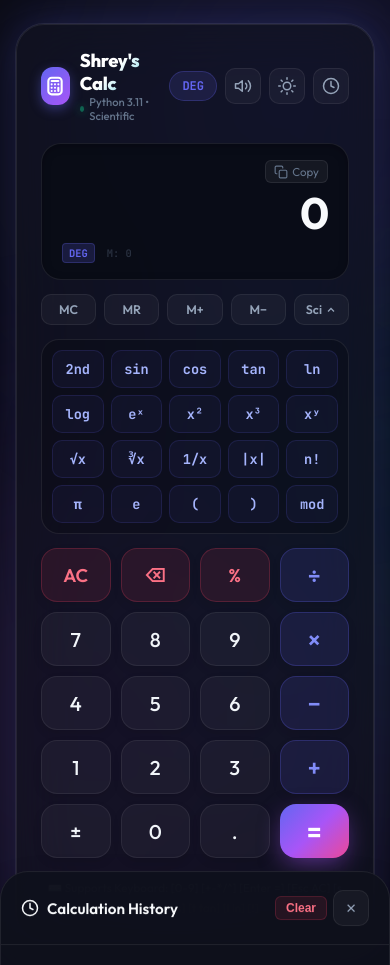
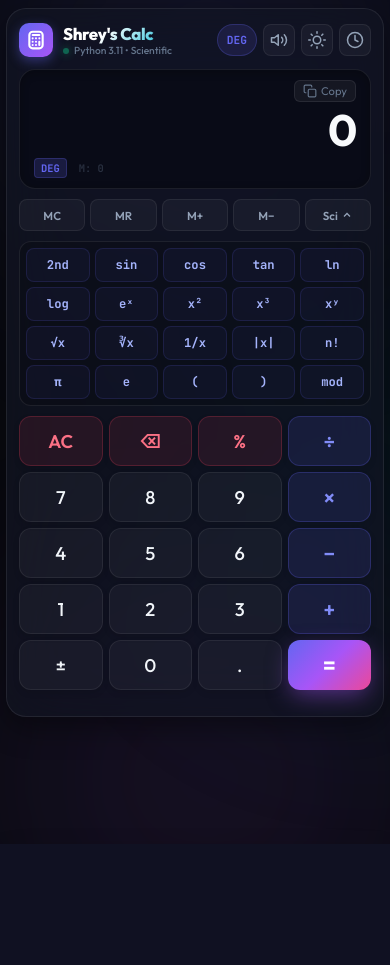
Before and after one commit to Shreyas1384/Calculator, a Flask app: page / in a window 390 px wide. After the commit the page ends 736 px from the top, so only its background shows below. Run offline with Flask 3, Linux system fonts and the light colour scheme; data that the repository does not hold is empty.

Commit message:
Enhance mobile and tablet responsiveness for phones and iPads

```diff
--- a/static/css/style.css
+++ b/static/css/style.css
@@ -10,10 +10,10 @@
 
     /* Theme: Dark Nebula (Default) */
     --bg-page: #090a10;
-    --bg-card: rgba(18, 20, 32, 0.72);
+    --bg-card: rgba(18, 20, 32, 0.75);
     --bg-card-border: rgba(255, 255, 255, 0.08);
     --bg-card-border-glow: rgba(99, 102, 241, 0.25);
-    --bg-display: rgba(10, 12, 22, 0.85);
+    --bg-display: rgba(10, 12, 22, 0.88);
     --text-primary: #f8fafc;
     --text-secondary: #94a3b8;
     --text-muted: #64748b;
@@ -47,7 +47,7 @@
     --btn-eq-text: #ffffff;
     --btn-eq-shadow: 0 8px 24px -4px rgba(168, 85, 247, 0.5);
 
-    --panel-bg: rgba(15, 17, 28, 0.92);
+    --panel-bg: rgba(15, 17, 28, 0.94);
     --panel-border: rgba(255, 255, 255, 0.08);
 
     /* Ambient Lighting */
@@ -150,29 +150,39 @@
     --glow-3: rgba(14, 165, 233, 0.08);
 }
 
-/* Reset and Base Styles */
-* {
+/* Reset and Global Styles */
+*, *::before, *::after {
     margin: 0;
     padding: 0;
     box-sizing: border-box;
     -webkit-tap-highlight-color: transparent;
 }
 
+html {
+    font-size: 16px;
+    height: 100%;
+}
+
 body {
     font-family: var(--font-main);
     background-color: var(--bg-page);
     color: var(--text-primary);
-    min-height: 100vh;
+    min-height: 100%;
+    min-height: 100dvh;
     display: flex;
     align-items: center;
     justify-content: center;
     overflow-x: hidden;
     position: relative;
-    padding: 24px 16px;
+    padding: 20px 16px;
+    padding-top: calc(20px + env(safe-area-inset-top));
+    padding-bottom: calc(20px + env(safe-area-inset-bottom));
+    padding-left: calc(16px + env(safe-area-inset-left));
+    padding-right: calc(16px + env(safe-area-inset-right));
     transition: background-color 0.35s ease, color 0.35s ease;
 }
 
-/* Animated Ambient Glow Backdrops */
+/* Ambient Glow Orbs */
 .ambient-glow {
     position: fixed;
     border-radius: 50%;
@@ -183,36 +193,36 @@ body {
 }
 
 .glow-1 {
-    width: 480px;
-    height: 480px;
+    width: min(480px, 90vw);
+    height: min(480px, 90vw);
     background: var(--glow-1);
-    top: -120px;
-    left: 10%;
+    top: -100px;
+    left: 5%;
     animation: pulseGlow 12s ease-in-out infinite alternate;
 }
 
 .glow-2 {
-    width: 520px;
-    height: 520px;
+    width: min(520px, 90vw);
+    height: min(520px, 90vw);
     background: var(--glow-2);
-    bottom: -150px;
-    right: 10%;
+    bottom: -120px;
+    right: 5%;
     animation: pulseGlow 15s ease-in-out infinite alternate-reverse;
 }
 
 .glow-3 {
-    width: 380px;
-    height: 380px;
+    width: min(380px, 80vw);
+    height: min(380px, 80vw);
     background: var(--glow-3);
     top: 40%;
-    left: 45%;
+    left: 50%;
     transform: translate(-50%, -50%);
     animation: pulseGlow 10s ease-in-out infinite alternate;
 }
 
 @keyframes pulseGlow {
     0% { transform: scale(1) translate(0, 0); }
-    100% { transform: scale(1.15) translate(30px, -20px); }
+    100% { transform: scale(1.15) translate(20px, -15px); }
 }
 
 /* Master App Layout Container */
@@ -222,29 +232,29 @@ body {
     display: flex;
     align-items: flex-start;
     justify-content: center;
-    gap: 24px;
-    max-width: 1020px;
+    gap: 20px;
+    max-width: 1040px;
     width: 100%;
 }
 
 /* ==========================================================================
-   Calculator Main Card (Glassmorphic)
+   Calculator Card (Glassmorphic Container)
    ========================================================================== */
 .calculator-card {
     background: var(--bg-card);
     backdrop-filter: blur(28px) saturate(180%);
     -webkit-backdrop-filter: blur(28px) saturate(180%);
     border: 1px solid var(--bg-card-border);
-    border-radius: 28px;
+    border-radius: 26px;
     box-shadow: 0 25px 50px -12px rgba(0, 0, 0, 0.45),
                 0 0 0 1px var(--bg-card-border),
                 0 0 40px var(--bg-card-border-glow);
     width: 100%;
-    max-width: 460px;
-    padding: 24px;
+    max-width: 480px;
+    padding: 22px;
     display: flex;
     flex-direction: column;
-    gap: 14px;
+    gap: 12px;
     transition: transform 0.2s ease, box-shadow 0.3s ease;
 }
 
@@ -253,7 +263,7 @@ body {
     display: flex;
     align-items: center;
     justify-content: space-between;
-    padding-bottom: 6px;
+    padding-bottom: 4px;
 }
 
 .brand {
@@ -272,6 +282,7 @@ body {
     justify-content: center;
     color: #ffffff;
     box-shadow: 0 4px 12px var(--accent-glow);
+    flex-shrink: 0;
 }
 
 .brand-text {
@@ -295,7 +306,7 @@ body {
 }
 
 .engine-badge {
-    font-size: 0.7rem;
+    font-size: 0.68rem;
     color: var(--text-muted);
     display: flex;
     align-items: center;
@@ -321,7 +332,7 @@ body {
 .header-actions {
     display: flex;
     align-items: center;
-    gap: 8px;
+    gap: 6px;
 }
 
 .pill-btn {
@@ -331,10 +342,14 @@ body {
     font-family: var(--font-mono);
     font-size: 0.75rem;
     font-weight: 700;
-    padding: 6px 12px;
-    border-radius: 20px;
+    padding: 6px 11px;
+    border-radius: 18px;
     cursor: pointer;
     transition: all 0.2s ease;
+    min-height: 36px;
+    display: inline-flex;
+    align-items: center;
+    justify-content: center;
 }
 
 .pill-btn:hover {
@@ -354,6 +369,7 @@ body {
     justify-content: center;
     cursor: pointer;
     transition: all 0.2s ease;
+    flex-shrink: 0;
 }
 
 .icon-btn:hover {
@@ -373,11 +389,11 @@ body {
     background: var(--bg-display);
     border: 1px solid var(--bg-card-border);
     border-radius: 20px;
-    padding: 16px 20px;
+    padding: 14px 18px;
     display: flex;
     flex-direction: column;
     justify-content: space-between;
-    min-height: 125px;
+    min-height: 118px;
     box-shadow: inset 0 2px 8px rgba(0, 0, 0, 0.25);
     position: relative;
     overflow: hidden;
@@ -392,13 +408,13 @@ body {
 
 .expression-line {
     font-family: var(--font-mono);
-    font-size: 0.92rem;
+    font-size: 0.88rem;
     color: var(--text-secondary);
     white-space: nowrap;
     overflow-x: auto;
     scrollbar-width: none;
     letter-spacing: 0.02em;
-    max-width: 320px;
+    max-width: 80%;
 }
 
 .expression-line::-webkit-scrollbar {
@@ -409,7 +425,7 @@ body {
     background: rgba(255, 255, 255, 0.05);
     border: 1px solid rgba(255, 255, 255, 0.08);
     color: var(--text-muted);
-    font-size: 0.72rem;
+    font-size: 0.7rem;
     font-family: var(--font-main);
     padding: 3px 8px;
     border-radius: 6px;
@@ -426,24 +442,27 @@ body {
 }
 
 .display-main {
-    margin: 6px 0;
+    margin: 4px 0;
     display: flex;
     justify-content: flex-end;
     align-items: baseline;
     overflow: hidden;
+    width: 100%;
 }
 
 .main-number {
     font-family: var(--font-main);
-    font-size: 2.75rem;
+    font-size: clamp(2rem, 6.5vw, 2.75rem);
     font-weight: 700;
     letter-spacing: -0.03em;
     color: var(--text-primary);
     white-space: nowrap;
     overflow-x: auto;
     scrollbar-width: none;
-    line-height: 1.1;
+    line-height: 1.15;
     outline: none;
+    width: 100%;
+    text-align: right;
     transition: font-size 0.15s ease;
 }
 
@@ -510,7 +529,7 @@ body {
 .memory-bar {
     display: grid;
     grid-template-columns: repeat(5, 1fr);
-    gap: 8px;
+    gap: 7px;
 }
 
 .mem-btn {
@@ -528,6 +547,7 @@ body {
     align-items: center;
     justify-content: center;
     gap: 3px;
+    min-height: 36px;
 }
 
 .mem-btn:hover {
@@ -553,10 +573,10 @@ body {
 .scientific-panel {
     display: none;
     grid-template-columns: repeat(5, 1fr);
-    gap: 7px;
-    padding: 10px;
+    gap: 6px;
+    padding: 8px;
     background: rgba(0, 0, 0, 0.18);
-    border-radius: 18px;
+    border-radius: 16px;
     border: 1px solid var(--bg-card-border);
     animation: slideDown 0.25s cubic-bezier(0.16, 1, 0.3, 1);
 }
@@ -575,13 +595,17 @@ body {
     border: 1px solid var(--btn-sci-border);
     color: var(--btn-sci-text);
     font-family: var(--font-mono);
-    font-size: 0.85rem;
+    font-size: 0.82rem;
     font-weight: 600;
     padding: 9px 0;
+    min-height: 38px;
     border-radius: 10px;
     cursor: pointer;
     transition: all 0.18s ease;
     user-select: none;
+    display: flex;
+    align-items: center;
+    justify-content: center;
 }
 
 .btn-sci:hover {
@@ -601,20 +625,20 @@ body {
 }
 
 /* ==========================================================================
-   Standard Keypad Grid
+   Standard Keypad Grid (4-column grid)
    ========================================================================== */
 .keypad-grid {
     display: grid;
     grid-template-columns: repeat(4, 1fr);
-    gap: 10px;
+    gap: 9px;
 }
 
 .btn {
     font-family: var(--font-main);
     font-size: 1.25rem;
     font-weight: 500;
-    height: 54px;
-    border-radius: 16px;
+    height: 52px;
+    border-radius: 15px;
     border: 1px solid transparent;
     cursor: pointer;
     display: flex;
@@ -623,7 +647,7 @@ body {
     position: relative;
     user-select: none;
     transition: all 0.18s cubic-bezier(0.16, 1, 0.3, 1);
-    box-shadow: 0 4px 8px rgba(0, 0, 0, 0.1);
+    box-shadow: 0 3px 6px rgba(0, 0, 0, 0.1);
 }
 
 .btn:active, .btn.keyboard-active {
@@ -649,14 +673,14 @@ body {
     background: var(--btn-op-bg);
     border-color: var(--btn-op-border);
     color: var(--btn-op-text);
-    font-size: 1.45rem;
+    font-size: 1.4rem;
     font-weight: 600;
 }
 
 .btn-operator:hover {
     background: var(--btn-op-hover);
-    transform: translateY(-2px);
-    box-shadow: 0 6px 14px var(--accent-glow);
+    transform: translateY(-1px);
+    box-shadow: 0 4px 12px var(--accent-glow);
 }
 
 /* Special (AC, DEL, %) */
@@ -678,40 +702,41 @@ body {
     background: var(--btn-eq-bg);
     border: none;
     color: var(--btn-eq-text);
-    font-size: 1.6rem;
+    font-size: 1.55rem;
     font-weight: 700;
     box-shadow: var(--btn-eq-shadow);
 }
 
 .btn-equals:hover {
     filter: brightness(1.1);
-    transform: translateY(-2px) scale(1.02);
-    box-shadow: 0 10px 28px -4px rgba(168, 85, 247, 0.65);
+    transform: translateY(-1px) scale(1.02);
+    box-shadow: 0 8px 24px -4px rgba(168, 85, 247, 0.65);
 }
 
 /* Footer / Tips */
 .calc-footer {
     text-align: center;
-    padding-top: 4px;
+    padding-top: 2px;
 }
 
 .keyboard-hint {
-    font-size: 0.72rem;
+    font-size: 0.7rem;
     color: var(--text-muted);
     letter-spacing: 0.01em;
 }
 
 /* ==========================================================================
-   History Sidebar / Panel
+   History Sidebar / Drawer
    ========================================================================== */
 .history-panel {
     background: var(--panel-bg);
     backdrop-filter: blur(28px);
     -webkit-backdrop-filter: blur(28px);
     border: 1px solid var(--panel-border);
-    border-radius: 28px;
+    border-radius: 26px;
     width: 320px;
-    height: 720px;
+    height: 680px;
+    max-height: 90vh;
     display: flex;
     flex-direction: column;
     box-shadow: 0 25px 50px -12px rgba(0, 0, 0, 0.45);
@@ -723,7 +748,7 @@ body {
     display: flex;
     align-items: center;
     justify-content: space-between;
-    padding: 18px 20px;
+    padding: 16px 18px;
     border-bottom: 1px solid var(--panel-border);
 }
 
@@ -852,14 +875,161 @@ body {
 }
 
 /* ==========================================================================
-   Responsive Adaptations
+   TABLET & IPAD ADAPTATIONS (601px - 1024px)
    ========================================================================== */
-@media (max-width: 820px) {
+@media (min-width: 601px) and (max-width: 1024px) {
+    body {
+        padding: 16px;
+    }
+
+    .app-layout {
+        gap: 16px;
+        max-width: 900px;
+    }
+
+    .calculator-card {
+        max-width: 460px;
+        padding: 20px;
+    }
+
+    .btn {
+        height: 52px;
+    }
+
+    .btn-sci {
+        min-height: 40px;
+        font-size: 0.85rem;
+    }
+
+    .history-panel {
+        width: 280px;
+        height: 650px;
+    }
+}
+
+/* ==========================================================================
+   MOBILE PHONE ADAPTATIONS (iPhone & Android <= 600px)
+   ========================================================================== */
+@media (max-width: 600px) {
+    body {
+        padding: 8px 6px;
+        padding-top: calc(8px + env(safe-area-inset-top));
+        padding-bottom: calc(8px + env(safe-area-inset-bottom));
+        align-items: flex-start;
+    }
+
     .app-layout {
         flex-direction: column;
         align-items: center;
+        width: 100%;
+        gap: 0;
     }
 
+    .calculator-card {
+        max-width: 100%;
+        width: 100%;
+        padding: 14px 12px;
+        border-radius: 20px;
+        gap: 10px;
+        box-shadow: 0 10px 30px rgba(0, 0, 0, 0.4);
+    }
+
+    .calc-header {
+        padding-bottom: 2px;
+    }
+
+    .brand-icon {
+        width: 34px;
+        height: 34px;
+        border-radius: 10px;
+    }
+
+    .app-title {
+        font-size: 1.05rem;
+    }
+
+    .engine-badge {
+        font-size: 0.64rem;
+    }
+
+    .pill-btn {
+        font-size: 0.7rem;
+        padding: 4px 9px;
+        min-height: 32px;
+    }
+
+    .icon-btn {
+        width: 32px;
+        height: 32px;
+        border-radius: 8px;
+    }
+
+    /* Screen display */
+    .display-container {
+        padding: 10px 14px;
+        min-height: 96px;
+        border-radius: 16px;
+    }
+
+    .expression-line {
+        font-size: 0.82rem;
+    }
+
+    .main-number {
+        font-size: clamp(1.85rem, 8vw, 2.35rem);
+        line-height: 1.1;
+    }
+
+    /* Memory bar */
+    .memory-bar {
+        gap: 5px;
+    }
+
+    .mem-btn {
+        min-height: 32px;
+        padding: 5px 2px;
+        font-size: 0.72rem;
+        border-radius: 8px;
+    }
+
+    /* Scientific Panel on Mobile */
+    .scientific-panel {
+        gap: 5px;
+        padding: 6px;
+        border-radius: 12px;
+    }
+
+    .btn-sci {
+        min-height: 34px;
+        padding: 6px 0;
+        font-size: 0.76rem;
+        border-radius: 8px;
+    }
+
+    /* Keypad Grid on Mobile */
+    .keypad-grid {
+        gap: 6px;
+    }
+
+    .btn {
+        height: clamp(44px, 6.2vh, 50px);
+        font-size: 1.15rem;
+        border-radius: 12px;
+    }
+
+    .btn-operator {
+        font-size: 1.3rem;
+    }
+
+    .btn-equals {
+        font-size: 1.4rem;
+    }
+
+    .keyboard-hint {
+        display: none; /* Hide on mobile to save vertical space */
+    }
+
+    /* History Bottom Sheet Drawer on Mobile */
     #close-history-btn {
         display: flex;
     }
--- a/templates/index.html
+++ b/templates/index.html
@@ -2,7 +2,10 @@
 <html lang="en" data-theme="dark">
 <head>
     <meta charset="UTF-8">
-    <meta name="viewport" content="width=device-width, initial-scale=1.0">
+    <meta name="viewport" content="width=device-width, initial-scale=1.0, maximum-scale=1.0, user-scalable=no, viewport-fit=cover">
+    <meta name="theme-color" content="#090a10">
+    <meta name="apple-mobile-web-app-capable" content="yes">
+    <meta name="apple-mobile-web-app-status-bar-style" content="black-translucent">
     <meta name="description" content="Shrey's Calc - A state-of-the-art scientific calculator powered by Python with rich glassmorphism UI, trigonometric, logarithmic, and power functions.">
     <title>Shrey's Calc - Modern Scientific Calculator</title>
     <!-- Modern Typography from Google Fonts -->
```
Also changed, not shown: other parts of static/css/style.css (+46 -24 lines), streamlit_app.py (+79 -0 lines).
